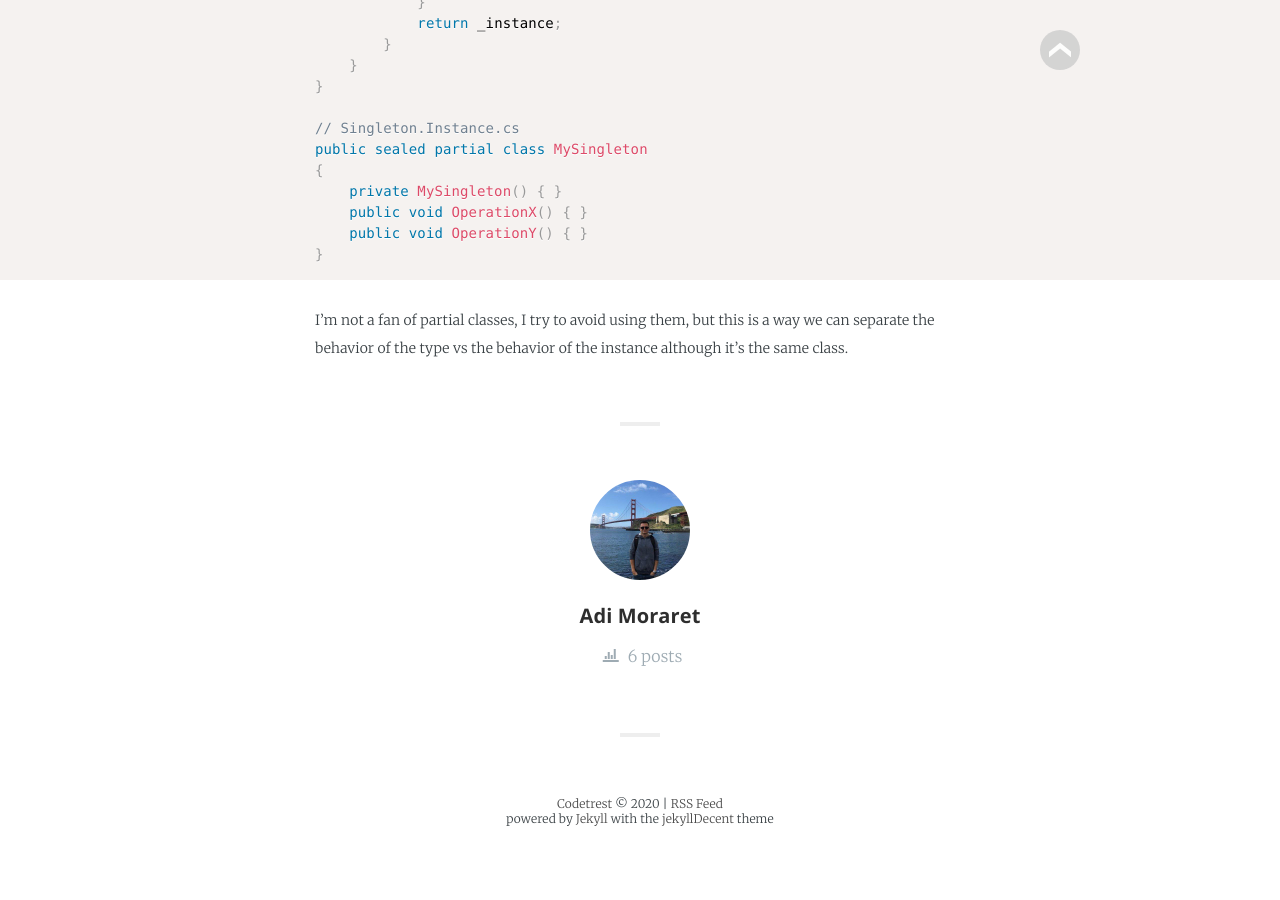
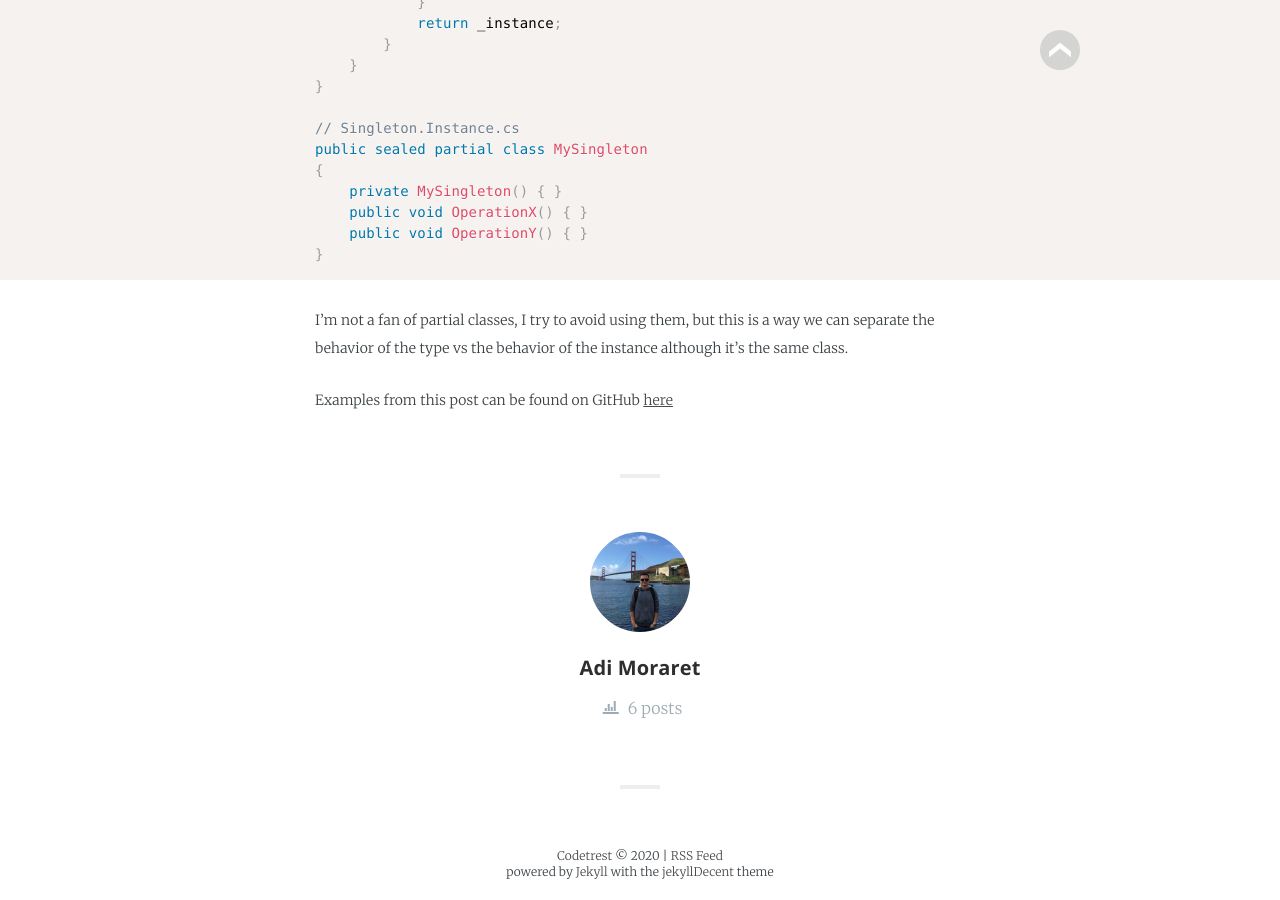
Before and after one commit to adimoraret/codetrest, a Jekyll site: the page built from _posts/2020-01-24-classic-singletone-not-violates-srp.md, in a window 1280 px wide and 900 px high, scrolled down 3293 px. Built offline with Jekyll 4.4.1, drawn with Linux system fonts in a browser that asks for light colours; some web fonts are replaced; before the commit the page ends 4141 px from its top, so only the background shows below that.

Commit message:
Added link to github example

````diff
--- a/_posts/2020-01-24-classic-singletone-not-violates-srp.md
+++ b/_posts/2020-01-24-classic-singletone-not-violates-srp.md
@@ -119,3 +119,5 @@ public sealed partial class MySingleton
 ```
 
 I'm not a fan of partial classes, I try to avoid using them, but this is a way we can separate the behavior of the type vs the behavior of the instance although it's the same class.
+
+Examples from this post can be found on GitHub [here](https://github.com/adimoraret/singleton-srp)
````
